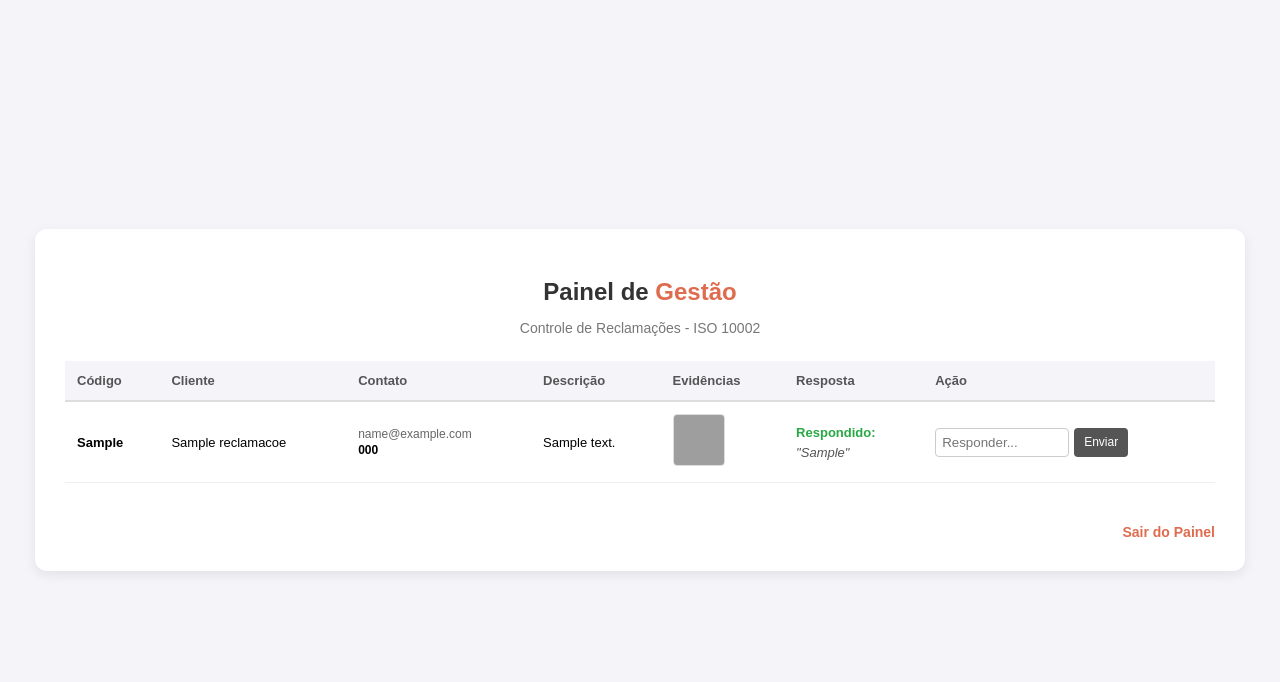
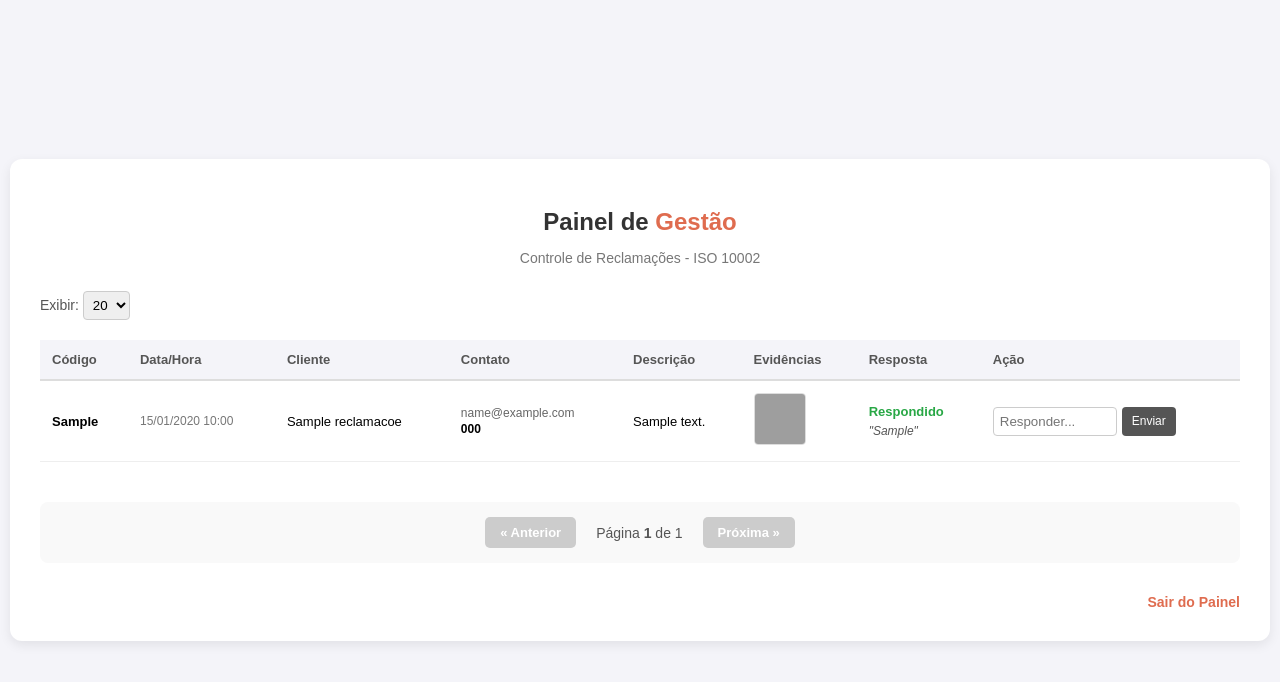
Before and after one commit to acrispeli/gestao-reclamacoes-web, a Flask app: page /admin in a window 1280 px wide. Shown: the top 682 px of the page. Run offline with Flask 3, Linux system fonts and the light colour scheme; the visitor is signed in with stand-in values (Sample User, id 1); tables that the repository leaves empty hold one stand-in row (values such as "Sample post"); grey boxes are pictures that could not be loaded.

Commit message:
Paginação adicionada ao Painel de Gestão

```diff
--- a/app.py
+++ b/app.py
@@ -12,17 +12,17 @@ from flask import Flask, flash, redirect, render_template, request, session, url
 from flask_sqlalchemy import SQLAlchemy
 from werkzeug.utils import secure_filename
 
-# Carrega as variáveis de ambiente
+# Carrega as variáveis de ambiente do .env
 load_dotenv()
 
 app = Flask(__name__)
 
 # --- SEGURANÇA E CONFIGURAÇÃO FLASK ---
-app.secret_key = os.environ.get('SECRET_KEY', 'pizzaria_regalo_2026_seguranca_total')
+app.secret_key = os.environ.get('SECRET_KEY', 'pizzaria_xyz_2026_safe')
 
 app.config.update(
     SESSION_COOKIE_HTTPONLY=True,
-    SESSION_COOKIE_SECURE=True,
+    SESSION_COOKIE_SECURE=True,  # Essencial para o HTTPS do Render
     SESSION_COOKIE_SAMESITE='Lax',
 )
 
@@ -53,7 +53,7 @@ def enviar_email(destinatario, assunto, corpo_html):
     api_instance = sib_api_v3_sdk.TransactionalEmailsApi(sib_api_v3_sdk.ApiClient(configuration))
 
     remetente_email = os.environ.get('EMAIL_REMETENTE')
-    # Nome do remetente alterado para Pizzaria XYZ
+    # Identidade visual definida como Pizzaria XYZ
     remetente = {"name": "Pizzaria XYZ", "email": remetente_email}
 
     send_smtp_email = sib_api_v3_sdk.SendSmtpEmail(
@@ -69,7 +69,7 @@ def enviar_email(destinatario, assunto, corpo_html):
     except ApiException as e:
         print(f"Erro na API do Brevo (Background): {e}")
 
-# --- MODELOS ---
+# --- MODELOS (SQLAlchemy) ---
 class Reclamacao(db.Model):
     __tablename__ = 'reclamacoes'
     id = db.Column(db.Integer, primary_key=True)
@@ -99,7 +99,8 @@ class FotoReclamacao(db.Model):
     reclamacao_id = db.Column(db.Integer, db.ForeignKey('reclamacoes.id'), nullable=False)
     caminho_arquivo = db.Column(db.String(255), nullable=False)
 
-# --- ROTAS CLIENTE ---
+# --- ROTAS DO SISTEMA ---
+
 @app.route('/')
 def index():
     return render_template('index.html')
@@ -117,16 +118,18 @@ def cadastrar():
         db.session.add(nova)
         db.session.commit()
 
+        # Upload de fotos com secure_filename
         if 'foto' in request.files:
             arquivos = request.files.getlist('foto')
             for arquivo in arquivos:
                 if arquivo and arquivo.filename != '':
+                    filename = secure_filename(arquivo.filename)
                     upload_result = cloudinary.uploader.upload(arquivo, folder="reclamacoes_pizzaria")
                     nova_foto = FotoReclamacao(reclamacao_id=nova.id, caminho_arquivo=upload_result['secure_url'])
                     db.session.add(nova_foto)
             db.session.commit()
 
-        # DISPARO DE E-MAIL: CONFIRMAÇÃO DE PROTOCOLO
+        # E-MAIL DE CONFIRMAÇÃO (CLIENTE) - Pizzaria XYZ
         assunto = f"Atendimento Pizzaria - Protocolo: {nova.codigo_unico}"
         corpo = f"""
             <h3>Olá, {nome}!</h3>
@@ -150,10 +153,9 @@ def consultar():
         reclamacao = Reclamacao.query.filter_by(codigo_unico=codigo).first()
     return render_template('consultar.html', reclamacao=reclamacao)
 
-# --- ROTA ADMIN ---
 @app.route('/admin', methods=['GET', 'POST'])
 def admin_painel():
-    admin_pass = os.environ.get('ADMIN_PASSWORD', 'admin_padrao_mude_isso')
+    admin_pass = os.environ.get('ADMIN_PASSWORD', 'mude_isso_no_render')
 
     if request.method == 'POST':
         if request.form.get('senha') == admin_pass:
@@ -163,8 +165,14 @@ def admin_painel():
         flash('Senha incorreta!')
 
     if session.get('admin_logado'):
-        reclamacoes = Reclamacao.query.order_by(Reclamacao.data_abertura.desc()).all()
-        return render_template('admin_painel.html', reclamacoes=reclamacoes)
+        # Paginação Dinâmica
+        page = request.args.get('page', 1, type=int)
+        per_page = request.args.get('per_page', 20, type=int)
+
+        pagination = Reclamacao.query.order_by(Reclamacao.data_abertura.desc()).paginate(
+            page=page, per_page=per_page, error_out=False
+        )
+        return render_template('admin_painel.html', pagination=pagination, per_page=per_page)
 
     return render_template('admin_login.html')
 
@@ -180,7 +188,7 @@ def responder(id):
         reclamacao.status = 'Respondido'
         db.session.commit()
 
-        # DISPARO DE E-MAIL: NOTIFICAÇÃO DE RESPOSTA
+        # E-MAIL DE RESPOSTA (ADMINISTRAÇÃO) - Pizzaria XYZ
         assunto = f"Resposta à sua solicitação - Protocolo: {reclamacao.codigo_unico}"
         corpo = f"""
             <h3>Olá, {reclamacao.nome_cliente}!</h3>
--- a/templates/admin_painel.html
+++ b/templates/admin_painel.html
@@ -5,7 +5,6 @@
     <title>Painel Administrativo - ISO 10002</title>
     <link rel="stylesheet" href="{{ url_for('static', filename='style.css') }}">
     <style>
-        /* Estilos específicos para o painel de visualização de fotos */
         .foto-miniatura {
             width: 50px;
             height: 50px;
@@ -16,7 +15,7 @@
             transition: transform 0.2s;
         }
         .foto-miniatura:hover {
-            transform: scale(2.5); /* Zoom básico ao passar o mouse */
+            transform: scale(2.5);
             position: relative;
             z-index: 10;
         }
@@ -26,23 +25,61 @@
             flex-wrap: wrap;
             max-width: 120px;
         }
-        /* Ajuste para links nas imagens */
         .link-foto {
             text-decoration: none;
             display: inline-block;
         }
+        .pagination-container {
+            display: flex;
+            justify-content: center;
+            align-items: center;
+            gap: 20px;
+            margin-top: 30px;
+            padding: 15px;
+            background: #f9f9f9;
+            border-radius: 8px;
+        }
+        .btn-paginacao {
+            text-decoration: none;
+            color: white;
+            background-color: #df6c4f;
+            padding: 8px 15px;
+            border-radius: 5px;
+            font-weight: bold;
+            font-size: 13px;
+        }
+        .btn-paginacao.disabled {
+            background-color: #ccc;
+            cursor: not-allowed;
+        }
+        .seletor-registros {
+            margin-bottom: 20px;
+            font-family: Arial, sans-serif;
+            font-size: 14px;
+            color: #555;
+        }
     </style>
 </head>
 <body>
-    <div class="container-celular" style="max-width: 1150px;">
+    <div class="container-celular" style="max-width: 1200px;">
         <h2 class="titulo-destaque">Painel de <span class="cor-destaque">Gestão</span></h2>
         <p class="subtitulo">Controle de Reclamações - ISO 10002</p>
 
+        <div class="seletor-registros">
+            <label for="per_page">Exibir:</label>
+            <select id="per_page" onchange="location.href='{{ url_for('admin_painel') }}?page=1&per_page=' + this.value" style="padding: 5px; border-radius: 4px; border: 1px solid #ccc;">
+                <option value="10" {% if per_page == 10 %}selected{% endif %}>10</option>
+                <option value="20" {% if per_page == 20 %}selected{% endif %}>20</option>
+                <option value="50" {% if per_page == 50 %}selected{% endif %}>50</option>
+            </select>
+        </div>
+
         <div style="overflow-x: auto;">
-            <table style="width: 100%; border-collapse: collapse; text-align: left; margin-bottom: 20px;">
+            <table style="width: 100%; border-collapse: collapse; text-align: left; margin-bottom: 10px;">
                 <thead>
                     <tr style="background-color: #f4f4f9; border-bottom: 2px solid #ddd;">
                         <th style="padding: 12px; font-size: 13px; color: #555;">Código</th>
+                        <th style="padding: 12px; font-size: 13px; color: #555;">Data/Hora</th>
                         <th style="padding: 12px; font-size: 13px; color: #555;">Cliente</th>
                         <th style="padding: 12px; font-size: 13px; color: #555;">Contato</th>
                         <th style="padding: 12px; font-size: 13px; color: #555;">Descrição</th>
@@ -52,9 +89,14 @@
                     </tr>
                 </thead>
                 <tbody>
-                    {% for r in reclamacoes %}
+                    {% for r in pagination.items %}
                     <tr style="border-bottom: 1px solid #eee;">
                         <td style="padding: 12px; font-size: 13px;"><strong>{{ r.codigo_unico }}</strong></td>
+
+                        <td style="padding: 12px; font-size: 12px; color: #777;">
+                            {{ r.data_abertura.strftime('%d/%m/%Y %H:%M') }}
+                        </td>
+
                         <td style="padding: 12px; font-size: 13px;">{{ r.nome_cliente }}</td>
 
                         <td style="padding: 12px; font-size: 12px; line-height: 1.4;">
@@ -62,16 +104,14 @@
                             <span style="font-weight: bold;">{{ r.telefone_cliente }}</span>
                         </td>
 
-                        <td style="padding: 12px; font-size: 13px; max-width: 200px;">{{ r.descricao_problema }}</td>
+                        <td style="padding: 12px; font-size: 13px; max-width: 180px;">{{ r.descricao_problema }}</td>
 
                         <td style="padding: 12px;">
                             <div class="container-fotos">
                                 {% if r.fotos %}
                                     {% for foto in r.fotos %}
                                         <a href="{{ foto.caminho_arquivo }}" target="_blank" class="link-foto" title="Clique para ampliar">
-                                            <img src="{{ foto.caminho_arquivo }}"
-                                                 class="foto-miniatura"
-                                                 alt="Evidência Cloudinary">
+                                            <img src="{{ foto.caminho_arquivo }}" class="foto-miniatura" alt="Evidência Cloudinary">
                                         </a>
                                     {% endfor %}
                                 {% else %}
@@ -82,8 +122,8 @@
 
                         <td style="padding: 12px; font-size: 13px;">
                             {% if r.resposta_admin %}
-                                <span style="color: #28a745; font-weight: bold;">Respondido:</span>
-                                <p style="margin: 5px 0 0 0; color: #555; font-style: italic;">"{{ r.resposta_admin }}"</p>
+                                <span style="color: #28a745; font-weight: bold;">Respondido</span>
+                                <p style="margin: 5px 0 0 0; color: #555; font-size: 12px; font-style: italic;">"{{ r.resposta_admin }}"</p>
                             {% else %}
                                 <span style="color: #df6c4f; font-weight: bold;">Pendente</span>
                             {% endif %}
@@ -91,7 +131,7 @@
 
                         <td style="padding: 12px;">
                             <form action="/responder/{{ r.id }}" method="POST" style="display: flex; gap: 5px;">
-                                <input type="text" name="resposta" placeholder="Responder..." style="padding: 6px; border: 1px solid #ccc; border-radius: 4px; width: 120px;" required>
+                                <input type="text" name="resposta" placeholder="Responder..." style="padding: 6px; border: 1px solid #ccc; border-radius: 4px; width: 110px;" required>
                                 <button type="submit" style="background-color: #555; color: white; border: none; padding: 6px 10px; border-radius: 4px; cursor: pointer; font-size: 12px;">Enviar</button>
                             </form>
                         </td>
@@ -101,26 +141,41 @@
             </table>
         </div>
 
-        <div style="text-align: right; margin-top: 20px;">
+        <div class="pagination-container">
+            {% if pagination.has_prev %}
+                <a href="{{ url_for('admin_painel', page=pagination.prev_num, per_page=per_page) }}" class="btn-paginacao">&laquo; Anterior</a>
+            {% else %}
+                <span class="btn-paginacao disabled">&laquo; Anterior</span>
+            {% endif %}
+
+            <span style="font-family: Arial, sans-serif; font-size: 14px; color: #555;">
+                Página <strong>{{ pagination.page }}</strong> de {{ pagination.pages }}
+            </span>
+
+            {% if pagination.has_next %}
+                <a href="{{ url_for('admin_painel', page=pagination.next_num, per_page=per_page) }}" class="btn-paginacao">Próxima &raquo;</a>
+            {% else %}
+                <span class="btn-paginacao disabled">Próxima &raquo;</span>
+            {% endif %}
+        </div>
+
+        <div style="text-align: right; margin-top: 30px;">
             <a href="{{ url_for('admin_logout') }}" style="color: #df6c4f; text-decoration: none; font-size: 14px; font-weight: bold;">Sair do Painel</a>
         </div>
+    </div>
 
-    </div>
     <div id="loading-overlay" style="display: none; position: fixed; top: 0; left: 0; width: 100%; height: 100%; background: rgba(255, 255, 255, 0.9); z-index: 9999; text-align: center; flex-direction: column; justify-content: center; align-items: center;">
         <div class="spinner"></div>
-        <div style="font-family: Arial, sans-serif; color: #555; font-weight: bold;">
-        Enviando resposta e notificando cliente...
+        <div style="font-family: Arial, sans-serif; color: #555; font-weight: bold; margin-top: 20px;">
+            Enviando resposta e notificando cliente...
+        </div>
     </div>
+
     <script>
-    // Seleciona todos os formulários de resposta da tabela
         const forms = document.querySelectorAll('form[action^="/responder/"]');
-
         forms.forEach(form => {
             form.addEventListener('submit', function() {
-            // Mostra o overlay de carregamento
                 document.getElementById('loading-overlay').style.display = 'flex';
-
-            // Desativa o botão específico que foi clicado
                 const btn = form.querySelector('button[type="submit"]');
                 if (btn) {
                     btn.disabled = true;
@@ -129,6 +184,5 @@
             });
         });
     </script>
-</div>
 </body>
 </html>
```
